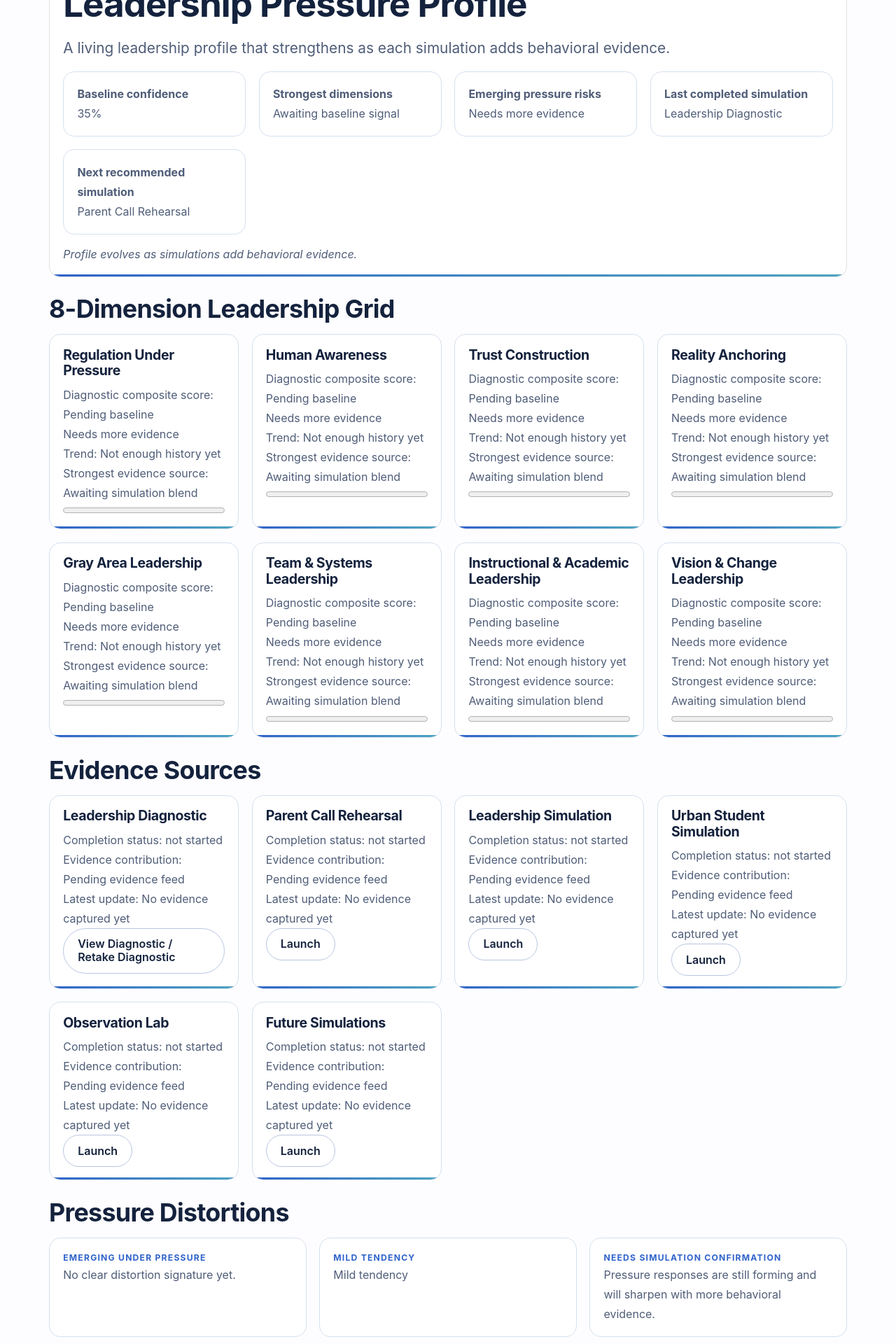
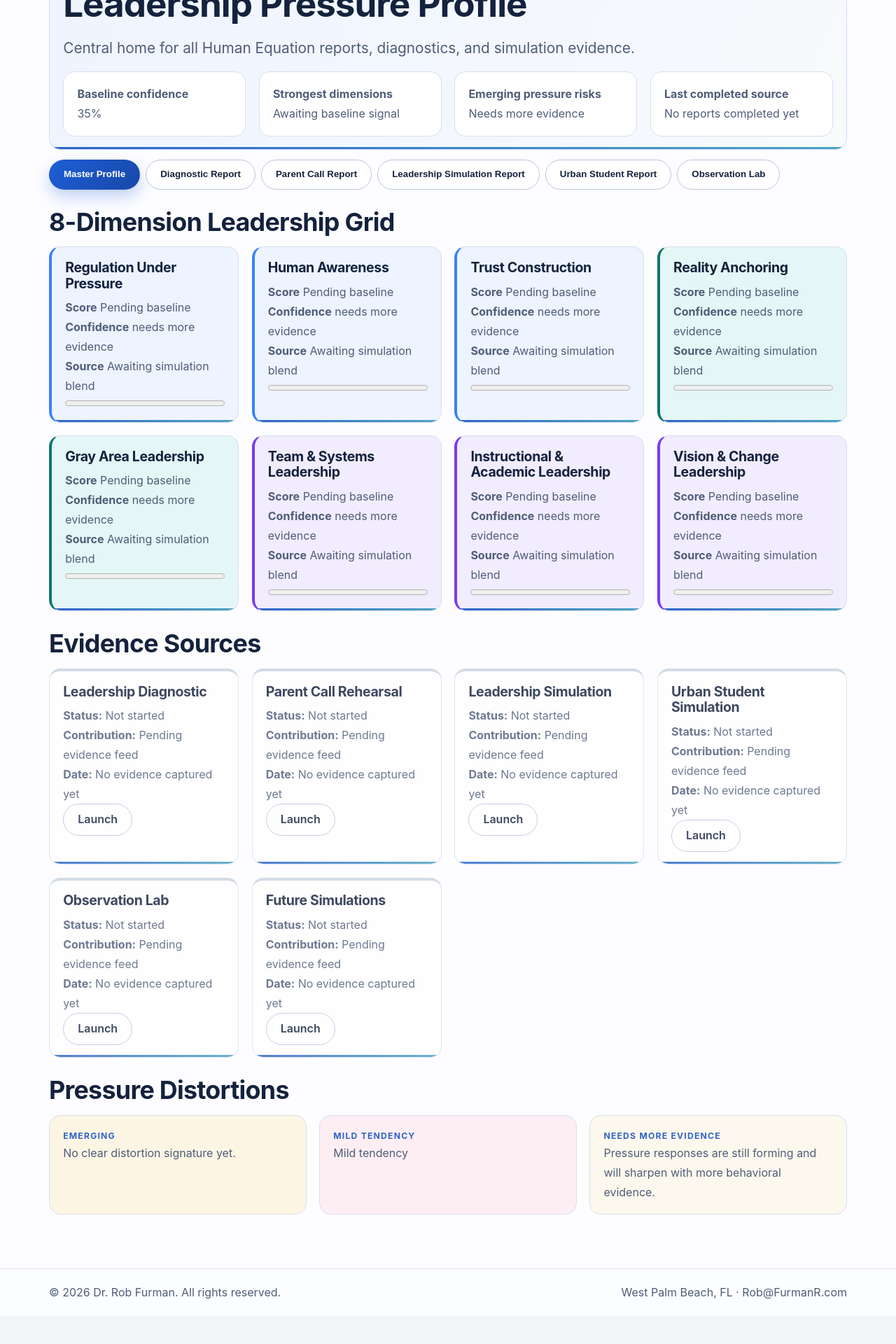
Before and after one commit to DrRobF/rob-furman-portfolio, a Next.js app: page /human-equation-suite/dashboard in a window 1280 px wide. Shown: the part 240-2160 px from the top of the page at 70% size. After the commit the page ends 2120 px from the top, so only its background shows below. Built offline with nearby package versions, Linux system fonts and the light colour scheme.

Commit message:
Center Human Equation reporting in dashboard

```diff
--- a/app/human-equation-suite/dashboard/page.js
+++ b/app/human-equation-suite/dashboard/page.js
@@ -5,21 +5,46 @@ import { useEffect, useMemo, useState } from 'react';
 import { LanguageSwitcher } from '../../components/LanguageSwitcher';
 import { DASHBOARD_PROFILE_STORAGE_KEY, DIAGNOSTIC_RESULT_STORAGE_KEY, createEmptyMasterProfile, dimensionDefinitions, toMasterProfileFromDiagnostic } from './profileData';
 
-const confidenceLabel = { high: 'High confidence', moderate: 'Baseline confidence', early: 'Early signal', needs_more_evidence: 'Needs more evidence' };
+const tabs = [
+  { key: 'master', label: 'Master Profile' },
+  { key: 'diagnostic', label: 'Diagnostic Report' },
+  { key: 'parent-call', label: 'Parent Call Report' },
+  { key: 'leadership-simulation', label: 'Leadership Simulation Report' },
+  { key: 'urban-student', label: 'Urban Student Report' },
+  { key: 'observation-lab', label: 'Observation Lab' },
+];
+const layerStyles = {
+  foundational: { bg: 'rgba(59,130,246,0.08)', border: '4px solid #3b82f6' },
+  applied: { bg: 'rgba(20,184,166,0.10)', border: '4px solid #0f766e' },
+  organizational: { bg: 'rgba(139,92,246,0.10)', border: '4px solid #7c3aed' },
+};
+const layerKey = (index) => index < 3 ? 'foundational' : index < 5 ? 'applied' : 'organizational';
 
 export default function HumanEquationDashboardPage() {
   const [profile, setProfile] = useState(createEmptyMasterProfile());
+  const [diagnostic, setDiagnostic] = useState(null);
+  const [activeTab, setActiveTab] = useState('master');
 
   useEffect(() => {
     if (typeof window === 'undefined') return;
+    const requested = new URLSearchParams(window.location.search).get('tab');
+    if (requested && tabs.some((tab) => tab.key === requested)) setActiveTab(requested);
+  }, []);
+
+  useEffect(() => {
+    if (typeof window === 'undefined') return;
+    const rawDiagnostic = window.localStorage.getItem(DIAGNOSTIC_RESULT_STORAGE_KEY);
+    if (rawDiagnostic) {
+      try { setDiagnostic(JSON.parse(rawDiagnostic)); } catch {}
+    }
+
     const cached = window.localStorage.getItem(DASHBOARD_PROFILE_STORAGE_KEY);
     if (cached) {
       try { setProfile(JSON.parse(cached)); return; } catch {}
     }
-    const diagnosticRaw = window.localStorage.getItem(DIAGNOSTIC_RESULT_STORAGE_KEY);
-    if (!diagnosticRaw) return;
+    if (!rawDiagnostic) return;
     try {
-      const parsed = JSON.parse(diagnosticRaw);
+      const parsed = JSON.parse(rawDiagnostic);
       const built = toMasterProfileFromDiagnostic(parsed);
       setProfile(built);
       window.localStorage.setItem(DASHBOARD_PROFILE_STORAGE_KEY, JSON.stringify(built));
@@ -28,60 +53,36 @@ export default function HumanEquationDashboardPage() {
 
   const strongest = useMemo(() => Object.values(profile.dimensions).filter((d) => Number.isFinite(d.blendedCompositeScore)).sort((a, b) => b.blendedCompositeScore - a.blendedCompositeScore).slice(0, 2).map((d) => d.label), [profile]);
 
-  return (
-    <section className="section section-light">
-      <div className="container">
-        <LanguageSwitcher />
-        <div className="card project-card" style={{ border: '1px solid rgba(10,20,40,0.12)' }}>
-          <p className="eyebrow">Human Equation Dashboard</p>
-          <h1>Leadership Pressure Profile</h1>
-          <p className="lead">A living leadership profile that strengthens as each simulation adds behavioral evidence.</p>
+  return <section className="section section-light"><div className="container"><LanguageSwitcher />
+    <div className="card project-card" style={{ border: '1px solid rgba(37,99,235,0.18)', background: 'linear-gradient(120deg, #eef4ff, #f8fafc)' }}>
+      <p className="eyebrow">Human Equation Dashboard</p><h1>Leadership Pressure Profile</h1><p className="lead">Central home for all Human Equation reports, diagnostics, and simulation evidence.</p>
       <div className="card-grid top-space-sm">
         <div className="card"><p><strong>Baseline confidence</strong></p><p>{Math.round(profile.confidenceLevels.baseline * 100)}%</p></div>
         <div className="card"><p><strong>Strongest dimensions</strong></p><p>{strongest.length ? strongest.join(' • ') : 'Awaiting baseline signal'}</p></div>
         <div className="card"><p><strong>Emerging pressure risks</strong></p><p>{profile.distortions.emerging[0] || 'Needs more evidence'}</p></div>
-            <div className="card"><p><strong>Last completed simulation</strong></p><p>{profile.simulationHistory.at(-1)?.source ? `${profile.simulationHistory.at(-1).source}` : 'Leadership Diagnostic'}</p></div>
-            <div className="card"><p><strong>Next recommended simulation</strong></p><p>{profile.recommendations.nextSimulation}</p></div>
-          </div>
-          <p className="top-space-sm"><em>Profile evolves as simulations add behavioral evidence.</em></p>
+        <div className="card"><p><strong>Last completed source</strong></p><p>{profile.simulationHistory.at(-1)?.source || 'No reports completed yet'}</p></div>
       </div>
     </div>
 
-      <div className="container top-space">
-        <h2>8-Dimension Leadership Grid</h2>
-        <div className="card-grid top-space-sm">
-          {dimensionDefinitions.map((dimension) => {
+    <div className="top-space-sm" style={{ display: 'flex', gap: 8, flexWrap: 'wrap' }}>{tabs.map((tab) => <button key={tab.key} className={`button ${activeTab === tab.key ? 'primary' : 'secondary'}`} onClick={() => setActiveTab(tab.key)}>{tab.label}</button>)}</div>
+
+    {activeTab === 'master' && <>
+      <div className="top-space"><h2>8-Dimension Leadership Grid</h2><div className="card-grid top-space-sm">{dimensionDefinitions.map((dimension, index) => {
         const item = profile.dimensions[dimension.key];
-            return <article key={dimension.key} className="card project-card equal-card"><h3>{dimension.label}</h3><p>Diagnostic composite score: {Number.isFinite(item.blendedCompositeScore) ? `${item.blendedCompositeScore} / 5` : 'Pending baseline'}</p><p>{Number.isFinite(item.blendedCompositeScore) ? 'Diagnostic baseline' : confidenceLabel[item.confidence]}</p><p>Trend: {Number.isFinite(item.blendedCompositeScore) ? 'Baseline established' : item.trend}</p><p>Strongest evidence source: {Number.isFinite(item.blendedCompositeScore) ? 'Leadership Diagnostic' : item.strongestEvidenceSource}</p><progress max="100" value={item.statusProgress} style={{ width: '100%' }} /></article>;
-          })}
-        </div>
-      </div>
+        const layer = layerStyles[layerKey(index)];
+        return <article key={dimension.key} className="card project-card equal-card" style={{ background: layer.bg, borderLeft: layer.border }}><h3>{dimension.label}</h3><p><strong>Score</strong> {Number.isFinite(item.blendedCompositeScore) ? `${item.blendedCompositeScore} / 5` : 'Pending baseline'}</p><p><strong>Confidence</strong> {item.confidence.replaceAll('_', ' ')}</p><p><strong>Source</strong> {item.strongestEvidenceSource}</p><progress max="100" value={item.statusProgress} style={{ width: '100%', accentColor: layer.border.split(' ')[2] }} /></article>;
+      })}</div></div>
 
-      <div className="container top-space">
-        <h2>Evidence Sources</h2>
-        <div className="card-grid top-space-sm">
-          {Object.values(profile.evidenceSources).map((source) => <article key={source.key} className="card project-card equal-card"><h3>{source.label}</h3><p>Completion status: {source.status.replace('_', ' ')}</p><p>Evidence contribution: {source.contribution}</p><p>Latest update: {source.latestUpdate}</p><Link href={source.route} className="button secondary">{source.key === 'diagnostic' ? (source.status === 'completed' ? 'View Diagnostic / Retake Diagnostic' : 'View Diagnostic / Retake Diagnostic') : (source.status === 'completed' ? 'Open' : 'Launch')}</Link></article>)}
-        </div>
-      </div>
+      <div className="top-space"><h2>Evidence Sources</h2><div className="card-grid top-space-sm">{Object.values(profile.evidenceSources).map((source) => {
+        const completed = source.status === 'completed';
+        return <article key={source.key} className="card project-card equal-card" style={{ opacity: completed ? 1 : 0.82, borderTop: completed ? '4px solid #16a34a' : '4px solid #cbd5e1' }}><h3>{source.label}</h3><p><strong>Status:</strong> {completed ? 'Completed' : 'Not started'}</p><p><strong>Contribution:</strong> {source.contribution}</p><p><strong>Date:</strong> {source.latestUpdate}</p><Link href={source.route} className="button secondary">{completed ? 'View report' : 'Launch'}</Link></article>;
+      })}</div></div>
 
-      <div className="container top-space">
-        <h2>Pressure Distortions</h2>
-        <div className="card-grid top-space-sm">
-          <article className="card"><p className="eyebrow">Emerging under pressure</p><p>{profile.distortions.emerging[0] || 'No clear distortion signature yet.'}</p></article>
-          <article className="card"><p className="eyebrow">Mild tendency</p><p>{profile.distortions.mild[0] || 'Mild tendency'}</p></article>
-          <article className="card"><p className="eyebrow">Needs simulation confirmation</p><p>{profile.distortions.needsMoreEvidence[0]}</p></article>
-        </div>
-      </div>
+      <div className="top-space"><h2>Pressure Distortions</h2><div className="card-grid top-space-sm"><article className="card" style={{ background: 'rgba(251,191,36,0.12)' }}><p className="eyebrow">Emerging</p><p>{profile.distortions.emerging[0] || 'No clear distortion signature yet.'}</p></article><article className="card" style={{ background: 'rgba(251,113,133,0.10)' }}><p className="eyebrow">Mild tendency</p><p>{profile.distortions.mild[0] || 'Mild tendency'}</p></article><article className="card" style={{ background: 'rgba(251,191,36,0.08)' }}><p className="eyebrow">Needs more evidence</p><p>{profile.distortions.needsMoreEvidence[0]}</p></article></div></div>
+    </>}
 
-      <div className="container top-space">
-        <h2>Growth & Pattern Tracking</h2>
-        <p>Patterns become clearer as more simulations are completed.</p>
-        <div className="card-grid top-space-sm">
-          <article className="card project-card"><h3>Timeline</h3><p>Leadership Diagnostic baseline captured{profile.simulationHistory[0]?.completedAt ? ` (${new Date(profile.simulationHistory[0].completedAt).toLocaleString('en-US')})` : '.'}</p></article>
-          <article className="card project-card"><h3>Pattern cards</h3><p>Future cards will track recurring pressure responses, trust moves, and leadership adaptations.</p></article>
-          <article className="card project-card"><h3>Profile visualization area</h3><p>Reserved for blended leadership profile visualization (radar/trend layer).</p></article>
-        </div>
-      </div>
-    </section>
-  );
+    {activeTab === 'diagnostic' && <div className="top-space card project-card">{!diagnostic ? <><h2>Diagnostic Report</h2><p>Diagnostic not completed yet.</p><Link href="/human-equation-suite/diagnostic" className="button primary">Take Diagnostic</Link></> : <><h2>{diagnostic.pressureProfileTitle || 'Diagnostic Report'}</h2><p><strong>Date completed:</strong> {diagnostic.completedAt ? new Date(diagnostic.completedAt).toLocaleString('en-US') : 'Unavailable'}</p><p><strong>Leadership Pressure Profile:</strong> {diagnostic.pressureProfileTitle}</p><h3>Framework layer scores</h3><div className="card-grid top-space-sm">{dimensionDefinitions.map(({ key, label }) => <article key={key} className="card"><p><strong>{label}</strong></p><p>Composite: {diagnostic.dimensions?.[key]?.composite ?? 'N/A'} / 5</p></article>)}</div><h3 className="top-space-sm">Pressure distortions</h3><p>{diagnostic.topDistortions?.length ? diagnostic.topDistortions.join(', ') : 'No clear distortion signature yet'}</p><h3 className="top-space-sm">Strengths</h3><p>{diagnostic.topStrengths?.join(', ') || 'Awaiting signal'}</p><h3 className="top-space-sm">Growth edges</h3><p>{diagnostic.growthEdges?.join(', ') || 'Awaiting signal'}</p><h3 className="top-space-sm">Recommended next simulation</h3><p>{diagnostic.recommendedNextStep || 'Parent Call Rehearsal'}</p></>}</div>}
+
+    {activeTab !== 'master' && activeTab !== 'diagnostic' && <div className="top-space card project-card"><h2>{tabs.find((t) => t.key === activeTab)?.label}</h2><p>{activeTab === 'parent-call' ? 'No parent call report captured yet.' : activeTab === 'leadership-simulation' ? 'No leadership simulation report captured yet.' : activeTab === 'urban-student' ? 'No urban student report captured yet.' : 'No observation lab report captured yet.'}</p><Link href={activeTab === 'parent-call' ? '/human-equation' : activeTab === 'leadership-simulation' ? '/simulation-overview' : activeTab === 'urban-student' ? '/day-in-the-life-urban-student' : '/human-equation-suite/dashboard'} className="button secondary">Launch</Link></div>}
+  </div></section>;
 }
```
Also changed, not shown: app/human-equation-suite/diagnostic/page.js (+12 -4 lines). Lines whose indentation alone changed are shown as unchanged.
